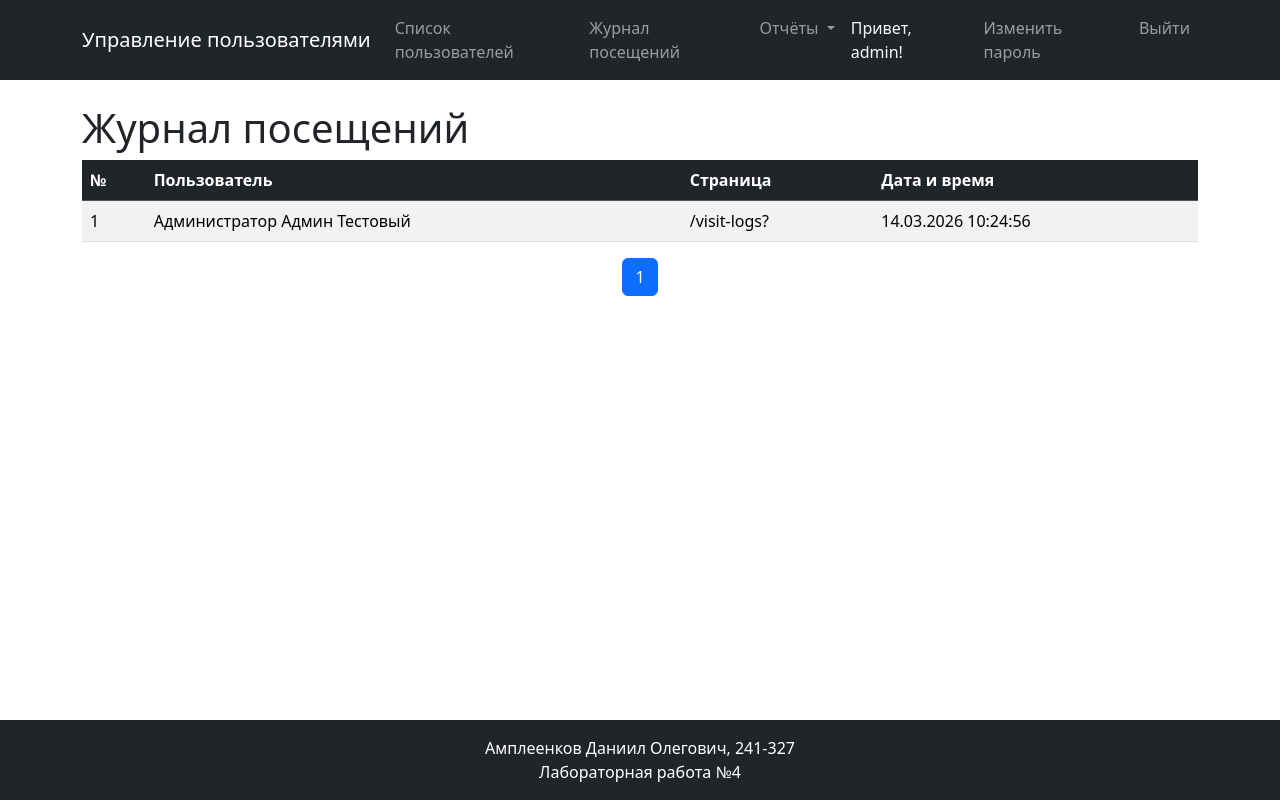
After one commit to ZZAY-GIT/web-tech2, a Flask app: page /visit-logs in a window 1280 px wide. The commit adds this page. Run offline with Flask 3, Linux system fonts and the light colour scheme; a user stored in the database is signed in; data comes from the database, SQL or seed files in the repository.

Commit message:
add lab5

```diff
--- a/lab4/app.py
+++ b/lab4/app.py
@@ -6,8 +6,13 @@ from flask_wtf import FlaskForm
 from wtforms import StringField, PasswordField, SubmitField, SelectField
 from wtforms.validators import DataRequired, Length, EqualTo, ValidationError
 import re
+from functools import wraps
+from sqlalchemy import func
 from datetime import datetime
 import os
+from io import StringIO
+import csv
+from flask import Response
 
 
 app = Flask(__name__, template_folder='templates')
@@ -18,6 +23,21 @@ app.config['SQLALCHEMY_TRACK_MODIFICATIONS'] = False
 db = SQLAlchemy(app)
 login_manager = LoginManager(app)
 login_manager.login_view = 'login'
+
+
+@app.before_request
+def log_visit():
+    if request.path.startswith('/static') or request.path == '/favicon.ico':
+        return
+
+    user_id = current_user.id if current_user.is_authenticated else None
+
+    visit = VisitLog(
+        path=request.full_path,
+        user_id=user_id
+    )
+    db.session.add(visit)
+    db.session.commit()
 
 
 class Role(db.Model):
@@ -41,6 +61,47 @@ class User(db.Model, UserMixin):
 
     def check_password(self, password):
         return check_password_hash(self.password_hash, password)
+
+
+class VisitLog(db.Model):
+    id = db.Column(db.Integer, primary_key=True)
+    path = db.Column(db.String(200), nullable=False)
+    user_id = db.Column(db.Integer, db.ForeignKey('user.id'), nullable=True)
+    created_at = db.Column(db.DateTime, default=datetime.utcnow, nullable=False)
+
+    user = db.relationship('User', backref='visits', lazy=True)
+
+
+def check_rights(action):
+    """ action: 'create', 'edit_any', 'delete', 'view_any_profile', 'view_all_logs', 'edit_own', 'view_own_logs' """
+    def decorator(view_func):
+        @wraps(view_func)
+        def decorated(*args, **kwargs):
+            if not current_user.is_authenticated:
+                flash('Необходимо войти в систему', 'warning')
+                return redirect(url_for('login'))
+
+            role = current_user.role.name if current_user.role else 'guest'
+
+            allowed = False
+
+            if role == 'admin':
+                allowed = True
+            elif role == 'user':
+                if action in ['edit_own', 'view_own_logs', 'view_own_profile']:
+                    allowed = True
+                elif action == 'view_profile' and 'id' in kwargs and kwargs['id'] == current_user.id:
+                    allowed = True
+
+            if not allowed:
+                flash('У вас недостаточно прав для доступа к данной странице.', 'danger')
+                return redirect(url_for('index'))
+
+            return view_func(*args, **kwargs)
+        return decorated
+    return decorator
+
+
 
 @login_manager.user_loader
 def load_user(user_id):
@@ -128,10 +189,14 @@ def logout():
 @app.route('/user/<int:id>')
 def user_view(id):
     user = User.query.get_or_404(id)
-    return render_template('user_view.html', user=user, get_fio=get_fio)
+    if current_user.role and current_user.role.name == 'admin' or user.id == current_user.id:
+        return render_template('user_view.html', user=user, get_fio=get_fio)
+    flash('У вас недостаточно прав', 'danger')
+    return redirect(url_for('index'))
 
 @app.route('/user/create', methods=['GET', 'POST'])
 @login_required
+@check_rights('create')
 def user_create():
     form = UserCreateForm()
     form.role_id.choices = [(0, '— без роли —')] + [(r.id, r.name) for r in Role.query.all()]
@@ -155,24 +220,29 @@ def user_create():
 
 @app.route('/user/<int:id>/edit', methods=['GET', 'POST'])
 @login_required
+@check_rights("edit")
 def user_edit(id):
     user = User.query.get_or_404(id)
     form = UserEditForm(obj=user)
     form.role_id.choices = [(0, '— без роли —')] + [(r.id, r.name) for r in Role.query.all()]
     form.role_id.data = user.role_id or 0
-
     if form.validate_on_submit():
         user.first_name  = form.first_name.data
         user.last_name   = form.last_name.data or None
         user.middle_name = form.middle_name.data or None
-        user.role_id     = form.role_id.data if form.role_id.data != 0 else None
+
+        if current_user.role.name == 'admin':
+            user.role_id = form.role_id.data if form.role_id.data != 0 else None
+
         db.session.commit()
         flash('Данные обновлены', 'success')
         return redirect(url_for('index'))
     return render_template('user_form.html', form=form, title='Редактирование пользователя', user=user)
 
+
 @app.route('/user/<int:id>/delete', methods=['POST'])
 @login_required
+@check_rights('delete')
 def user_delete(id):
     user = User.query.get_or_404(id)
     if user.id == current_user.id:
@@ -201,11 +271,9 @@ def change_password():
 def init_db():
     with app.app_context():
         db.create_all()
-
         if Role.query.count() == 0:
             roles = [
                 Role(name='admin', description='Администратор'),
-                Role(name='manager', description='Менеджер'),
                 Role(name='user', description='Обычный пользователь'),
             ]
             db.session.bulk_save_objects(roles)
@@ -226,6 +294,121 @@ def init_db():
             print("Создан тестовый администратор: login='admin', пароль='Admin123!'")
 
 
+@app.route('/visit-logs')
+@login_required
+@check_rights('view_all_logs')  # для админа
+def visit_logs():
+    page = request.args.get('page', 1, type=int)
+    per_page = 20
+
+    pagination = VisitLog.query.order_by(VisitLog.created_at.desc())\
+        .paginate(page=page, per_page=per_page, error_out=False)
+
+    visits = pagination.items
+
+    return render_template('visit_logs.html',
+                          visits=visits,
+                          pagination=pagination,
+                          get_fio=get_fio)
+
+
+@app.route('/visit-logs/my')
+@login_required
+@check_rights('view_own_logs')
+def my_visit_logs():
+    page = request.args.get('page', 1, type=int)
+    per_page = 20
+
+    pagination = VisitLog.query.filter_by(user_id=current_user.id)\
+        .order_by(VisitLog.created_at.desc())\
+        .paginate(page=page, per_page=per_page, error_out=False)
+
+    return render_template('visit_logs.html',
+                          visits=pagination.items,
+                          pagination=pagination,
+                          get_fio=get_fio,
+                          is_my=True)
+
+
+@app.route('/reports/pages')
+@login_required
+@check_rights('view_all_logs')
+def report_pages():
+    stats = db.session.query(
+        VisitLog.path,
+        func.count(VisitLog.id).label('visits')
+    ).group_by(VisitLog.path)\
+     .order_by(func.count(VisitLog.id).desc())\
+     .all()
+
+    return render_template('report_pages.html', stats=stats)
+
+
+@app.route('/reports/users')
+@login_required
+@check_rights('view_all_logs')
+def report_users():
+    subq = db.session.query(
+        VisitLog.user_id,
+        func.count(VisitLog.id).label('visits')
+    ).group_by(VisitLog.user_id)\
+     .subquery()
+
+    stats = db.session.query(subq.c.user_id, subq.c.visits)\
+        .order_by(subq.c.visits.desc())\
+        .all()
+
+    result = []
+    for user_id, cnt in stats:
+        if user_id:
+            u = User.query.get(user_id)
+            name = get_fio(u) if u else "— удалён —"
+        else:
+            name = "Неаутентифицированный пользователь"
+        result.append((name, cnt))
+
+    return render_template('report_users.html', stats=result)
+
+
+@app.route('/reports/users/export')
+@login_required
+@check_rights('view_all_logs')
+def export_users():
+    # Тот же запрос, что и в report_users
+    subq = db.session.query(
+        VisitLog.user_id,
+        func.count(VisitLog.id).label('visits')
+    ).group_by(VisitLog.user_id)\
+     .subquery()
+
+    stats = db.session.query(subq.c.user_id, subq.c.visits)\
+        .order_by(subq.c.visits.desc())\
+        .all()
+
+    result = []
+    for user_id, cnt in stats:
+        if user_id:
+            u = db.session.get(User, user_id)  # используем современный вариант
+            name = get_fio(u) if u else "— удалён —"
+        else:
+            name = "Неаутентифицированный пользователь"
+        result.append((name, cnt))
+
+    output = StringIO()
+    writer = csv.writer(output)
+    writer.writerow(['Пользователь', 'Посещений'])
+
+    for name, count in result:
+        writer.writerow([name, count])
+
+    response = Response(
+        output.getvalue(),
+        mimetype="text/csv",
+        headers={"Content-disposition": "attachment; filename=users_report.csv"}
+    )
+    return response
+
+
 if __name__ == '__main__':
     init_db()
     app.run(debug=True)
--- a/lab4/templates/base.html
+++ b/lab4/templates/base.html
@@ -19,6 +19,20 @@
                 <li class="nav-item">
                     <a class="nav-link" href="{{ url_for('index') }}">Список пользователей</a>
                 </li>
+                {% if current_user.is_authenticated and current_user.role.name == 'admin' %}
+                <li class="nav-item">
+                    <a class="nav-link" href="{{ url_for('visit_logs') }}">Журнал посещений</a>
+                </li>
+                <li class="nav-item dropdown">
+                    <a class="nav-link dropdown-toggle" href="#" role="button" data-bs-toggle="dropdown">
+                        Отчёты
+                    </a>
+                    <ul class="dropdown-menu">
+                        <li><a class="dropdown-item" href="{{ url_for('report_pages') }}">По страницам</a></li>
+                        <li><a class="dropdown-item" href="{{ url_for('report_users') }}">По пользователям</a></li>
+                    </ul>
+                </li>
+                {% endif %}
             </ul>
 
             <ul class="navbar-nav">
@@ -62,7 +76,7 @@
 <footer class="py-3 mt-auto bg-dark text-white text-center">
     <div class="container">
         Амплеенков Даниил Олегович, 241-327<br>
-        Лабораторная работа №4 — Управление учётными записями пользователей (Flask + SQLAlchemy)
+        Лабораторная работа №4
     </div>
 </footer>
 
--- a/lab4/templates/index.html
+++ b/lab4/templates/index.html
@@ -3,7 +3,7 @@
 {% block title %}Список пользователей{% endblock %}
 
 {% block content %}
-
+{% if current_user.is_authenticated %}
 <h1>Список пользователей</h1>
 
 <div class="table-responsive">
@@ -46,7 +46,7 @@
     </table>
 </div>
 
-{% if current_user.is_authenticated %}
+
 <div class="mt-3">
     <a href="{{ url_for('user_create') }}" class="btn btn-success">Создать пользователя</a>
 </div>
--- /dev/null
+++ b/lab4/templates/visit_logs.html
@@ -0,0 +1,78 @@
+{% extends "base.html" %}
+
+{% block title %}
+    {% if is_my %}Мои посещения{% else %}Журнал посещений{% endif %}
+{% endblock %}
+
+{% block content %}
+
+<h1>
+    {% if is_my %}Мои посещения{% else %}Журнал посещений{% endif %}
+</h1>
+
+{% if visits %}
+<div class="table-responsive">
+    <table class="table table-striped table-hover">
+        <thead class="table-dark">
+            <tr>
+                <th>№</th>
+                <th>Пользователь</th>
+                <th>Страница</th>
+                <th>Дата и время</th>
+            </tr>
+        </thead>
+        <tbody>
+            {% for visit in visits %}
+            <tr>
+                <td>{{ loop.index + (pagination.page - 1) * pagination.per_page }}</td>
+                <td>
+                    {% if visit.user %}
+                        {{ get_fio(visit.user) }}
+                    {% else %}
+                        <span class="text-muted">Неаутентифицированный пользователь</span>
+                    {% endif %}
+                </td>
+                <td>{{ visit.path }}</td>
+                <td>{{ visit.created_at.strftime('%d.%m.%Y %H:%M:%S') }}</td>
+            </tr>
+            {% endfor %}
+        </tbody>
+    </table>
+</div>
+
+<!-- Пагинация -->
+<nav aria-label="Page navigation">
+    <ul class="pagination justify-content-center">
+        {% if pagination.has_prev %}
+        <li class="page-item">
+            <a class="page-link" href="{{ url_for(request.endpoint, page=pagination.prev_num) }}">Предыдущая</a>
+        </li>
+        {% endif %}
+
+        {% for page_num in pagination.iter_pages(left_edge=2, right_edge=2) %}
+            {% if page_num %}
+                {% if page_num == pagination.page %}
+                <li class="page-item active"><span class="page-link">{{ page_num }}</span></li>
+                {% else %}
+                <li class="page-item"><a class="page-link" href="{{ url_for(request.endpoint, page=page_num) }}">{{ page_num }}</a></li>
+                {% endif %}
+            {% else %}
+                <li class="page-item disabled"><span class="page-link">…</span></li>
+            {% endif %}
+        {% endfor %}
+
+        {% if pagination.has_next %}
+        <li class="page-item">
+            <a class="page-link" href="{{ url_for(request.endpoint, page=pagination.next_num) }}">Следующая</a>
+        </li>
+        {% endif %}
+    </ul>
+</nav>
+
+{% else %}
+<div class="alert alert-info">
+    Пока нет записей о посещениях.
+</div>
+{% endif %}
+
+{% endblock %}
```
Also changed, not shown: lab4/templates/report_pages.html (added, +48 -0 lines), lab4/templates/report_users.html (added, +51 -0 lines).
